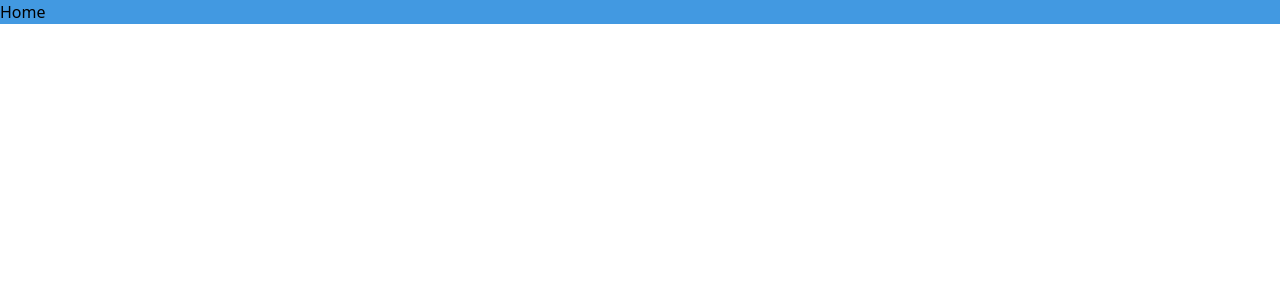
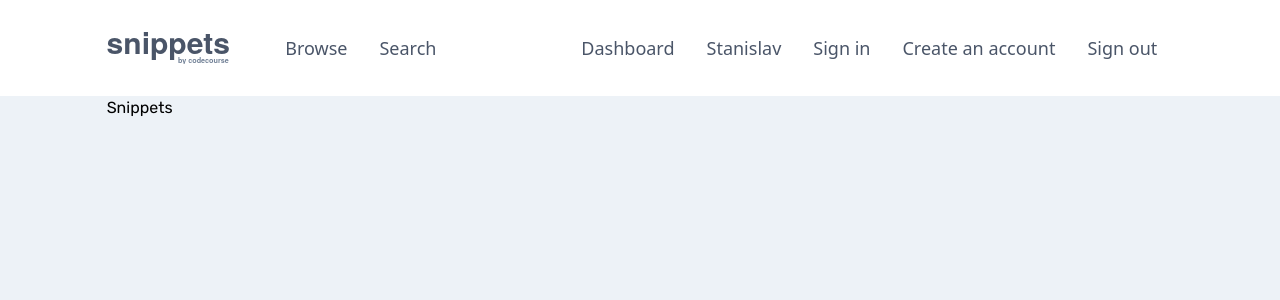
Before and after one commit to stasmajevski/snippets, a Nuxt app in the folder client/: page / in a window 1280 px wide. Shown: the top 300 px of the page. Built offline with nearby package versions, Linux system fonts and the light colour scheme.

Commit message:
navigation menu

```diff
--- a/client/assets/styles/app.css
+++ b/client/assets/styles/app.css
@@ -3,3 +3,28 @@
 @tailwind components;
 
 @tailwind utilities;
+
+body {
+  @apply bg-gray-200;
+}
+
+h1,
+h2,
+h3,
+h4,
+h5,
+h6 {
+  @apply font-header;
+}
+
+a {
+  @apply text-blue-500;
+}
+
+p {
+  @apply text-gray-600 mb-6 leading-relaxed;
+}
+
+.container {
+  @apply w-10/12 mx-auto;
+}
--- /dev/null
+++ b/client/components/global/TheNavigation.vue
@@ -0,0 +1,87 @@
+<template>
+  <div class="bg-white flex items-center py-8 lg:py-0">
+    <div class="container flex flex-wrap items-center lg:flex-no-wrap">
+      <nuxt-link :to="{ name: 'home' }" class="mr-10 flex-shrink-0">
+        <img src="~/assets/logo.svg" alt="Logo" class="h-8" />
+      </nuxt-link>
+
+      <a
+        href="#"
+        class="lg:hidden ml-auto"
+        @click.prevent="mobileNavOpen = !mobileNavOpen"
+        >Open</a
+      >
+
+      <div
+        class="w-full flex"
+        :class="{ 'hidden lg:flex': !mobileNavOpen, 'mt-8': mobileNavOpen }"
+      >
+        <ul class="lg:h-24 lg:flex items-center w-full lg:w-auto">
+          <li>
+            <nuxt-link
+              :to="{ name: 'home' }"
+              class="text-lg text-gray-700 lg:py-8 lg:px-4"
+              >Browse</nuxt-link
+            >
+          </li>
+          <li>
+            <nuxt-link
+              :to="{ name: 'home' }"
+              class="text-lg text-gray-700 lg:py-8 lg:px-4"
+              >Search</nuxt-link
+            >
+          </li>
+        </ul>
+        <ul
+          class="lg:h-24 lg:flex items-center ml-auto text-right w-full lg:w-auto"
+        >
+          <li>
+            <nuxt-link
+              :to="{ name: 'home' }"
+              class="text-lg text-gray-700 lg:py-8 lg:px-4"
+              >Dashboard</nuxt-link
+            >
+          </li>
+          <li>
+            <nuxt-link
+              :to="{ name: 'home' }"
+              class="text-lg text-gray-700 lg:py-8 lg:px-4"
+              >Stanislav</nuxt-link
+            >
+          </li>
+          <li>
+            <nuxt-link
+              :to="{ name: 'home' }"
+              class="text-lg text-gray-700 lg:py-8 lg:px-4"
+              >Sign in</nuxt-link
+            >
+          </li>
+          <li>
+            <nuxt-link
+              :to="{ name: 'home' }"
+              class="text-lg text-gray-700 lg:py-8 lg:px-4"
+              >Create an account</nuxt-link
+            >
+          </li>
+          <li>
+            <nuxt-link
+              :to="{ name: 'home' }"
+              class="text-lg text-gray-700 lg:py-8 lg:px-4"
+              >Sign out</nuxt-link
+            >
+          </li>
+        </ul>
+      </div>
+    </div>
+  </div>
+</template>
+
+<script>
+export default {
+  data() {
+    return {
+      mobileNavOpen: false
+    };
+  }
+};
+</script>
--- a/client/layouts/default.vue
+++ b/client/layouts/default.vue
@@ -1,5 +1,15 @@
 <template>
   <div>
+    <TheNavigation />
     <nuxt />
   </div>
 </template>
+
+<script>
+import TheNavigation from "./../components/global/TheNavigation";
+export default {
+  components: {
+    TheNavigation
+  }
+};
+</script>
--- a/client/nuxt.config.js
+++ b/client/nuxt.config.js
@@ -14,7 +14,14 @@
         content: process.env.npm_package_description || ""
       }
     ],
-    link: [{ rel: "icon", type: "image/x-icon", href: "/favicon.ico" }]
+    link: [
+      { rel: "icon", type: "image/x-icon", href: "/favicon.ico" },
+      {
+        rel: "stylesheet",
+        href:
+          "https://fonts.googleapis.com/css2?family=Rubik:wght@400;500&display=swap"
+      }
+    ]
   },
   /*
    ** Customize the progress-bar color
--- a/client/pages/index.vue
+++ b/client/pages/index.vue
@@ -1,5 +1,7 @@
 <template>
-  <div class="container bg-blue-500">Home</div>
+  <div class="container">
+    <h1>Snippets</h1>
+  </div>
 </template>
 
 <script>
--- a/client/tailwind.config.js
+++ b/client/tailwind.config.js
@@ -1,8 +1,12 @@
 module.exports = {
   purge: [],
   theme: {
-    extend: {},
+    extend: {
+      fontFamily: {
+        header: ["Rubik", "sans-serif"]
+      }
+    }
   },
   variants: {},
-  plugins: [],
-}
+  plugins: []
+};
```
Also changed, not shown: client/assets/logo.svg (added).
